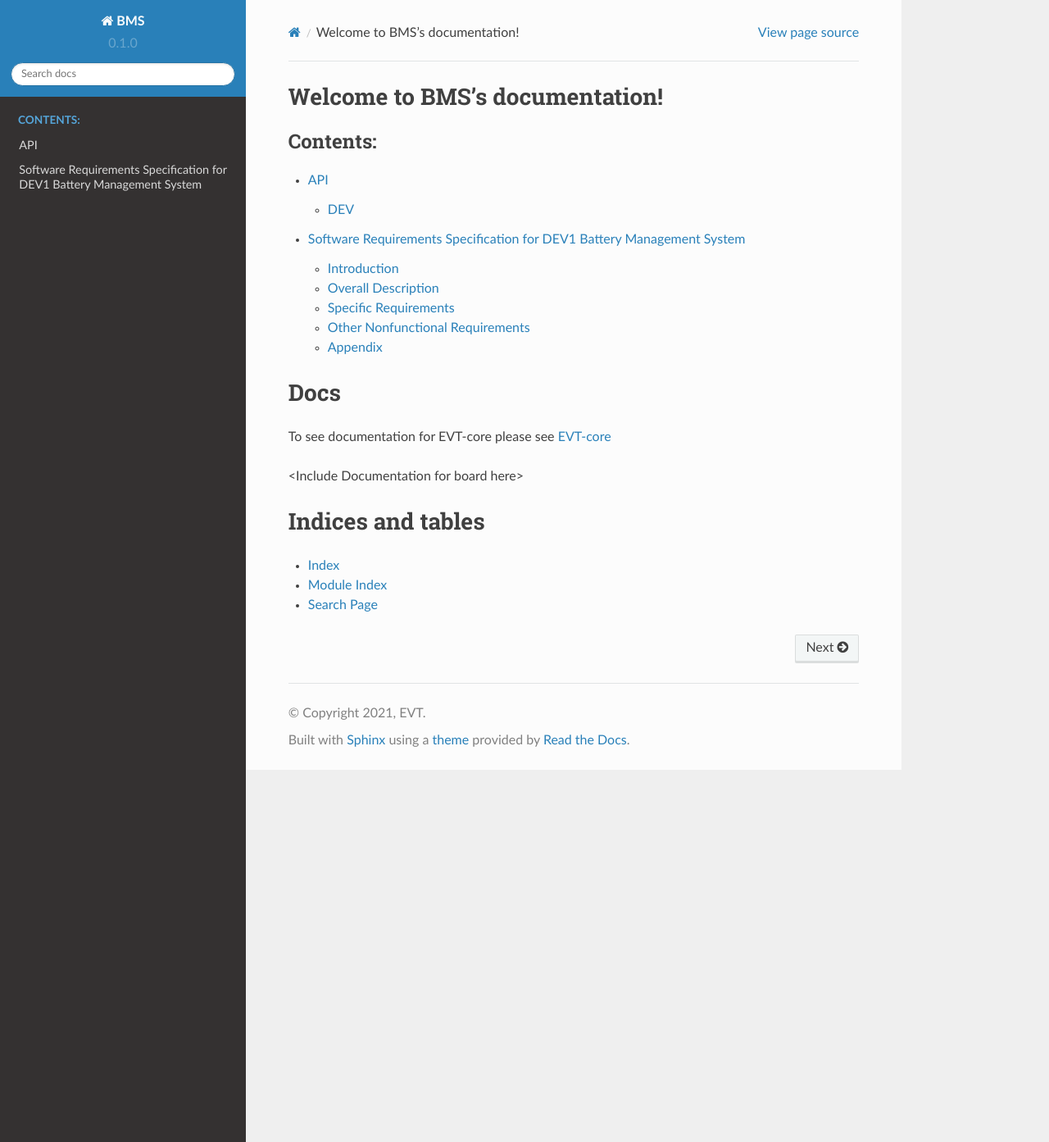
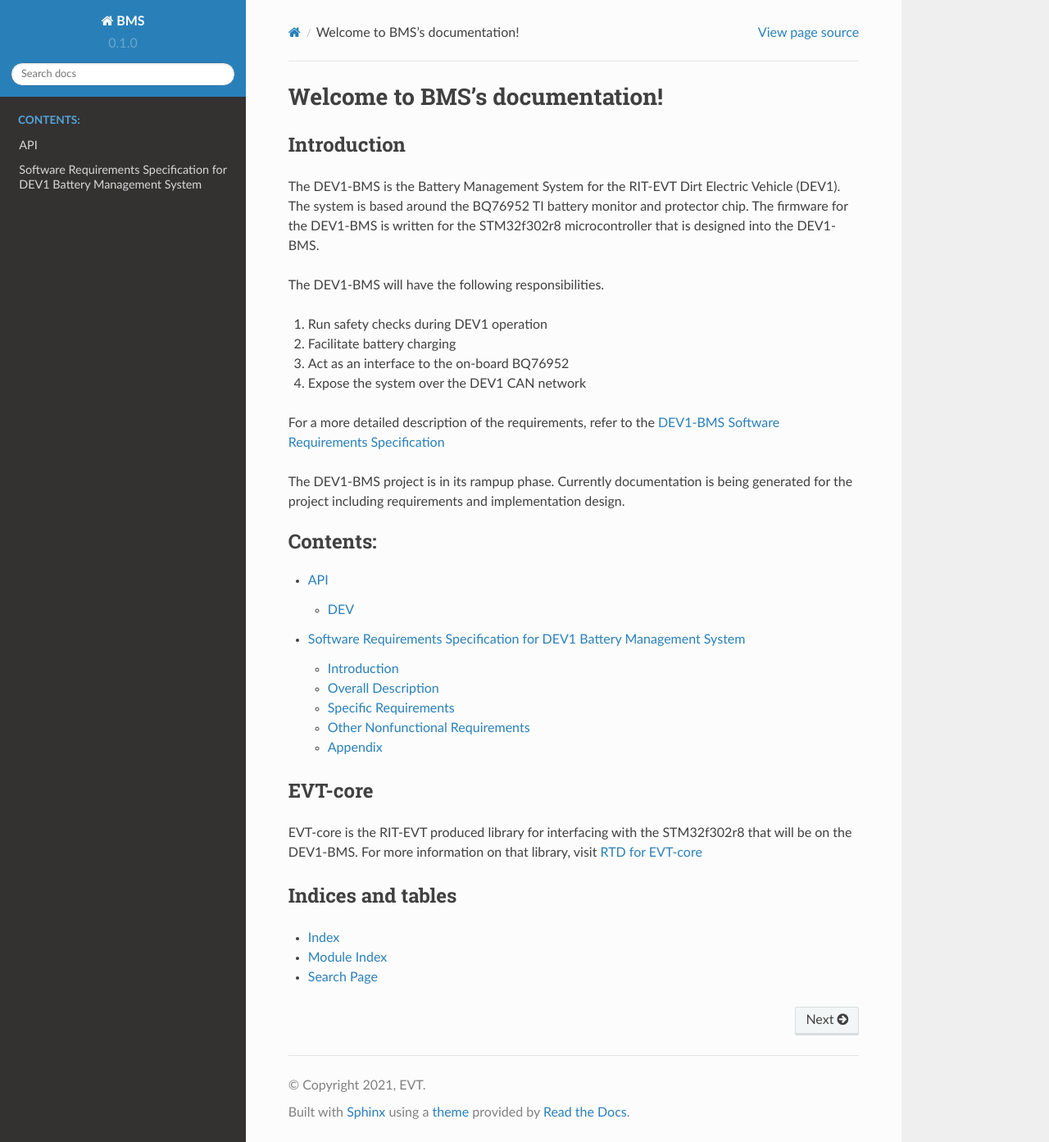
Before and after one commit to RIT-EVT/BMS, a Sphinx documentation site: the page built from docs/source/index.rst, in a window 1280 px wide and 1393 px high. Shown: the whole window at 82% size. Built offline with Sphinx 7.4.7 and the Read the Docs theme 2.0.0, drawn with Linux system fonts in a browser that asks for light colours.

Commit message:
Update main page of the BMS

```diff
--- a/docs/source/index.rst
+++ b/docs/source/index.rst
@@ -3,8 +3,30 @@
    You can adapt this file completely to your liking, but it should at least
    contain the root `toctree` directive.
 
+===============================
 Welcome to BMS's documentation!
-======================================
+===============================
+
+Introduction
+============
+
+The DEV1-BMS is the Battery Management System for the RIT-EVT Dirt
+Electric Vehicle (DEV1). The system is based around the BQ76952 TI battery
+monitor and protector chip. The firmware for the DEV1-BMS is written for
+the STM32f302r8 microcontroller that is designed into the DEV1-BMS.
+
+The DEV1-BMS will have the following responsibilities.
+
+1. Run safety checks during DEV1 operation
+2. Facilitate battery charging
+3. Act as an interface to the on-board BQ76952
+4. Expose the system over the DEV1 CAN network
+
+For a more detailed description of the requirements, refer to the
+`DEV1-BMS Software Requirements Specification <https://dev1-bms.readthedocs.io/en/latest/srs.html>`_
+
+The DEV1-BMS project is in its rampup phase. Currently documentation is being
+generated for the project including requirements and implementation design.
 
 .. toctree::
    :maxdepth: 2
@@ -13,12 +35,12 @@ Welcome to BMS's documentation!
    api/index.rst
    srs.rst
 
-Docs
-====
+EVT-core
+========
 
-To see documentation for EVT-core please see `EVT-core <https://evt-core.readthedocs.io/en/latest/>`_
-
-<Include Documentation for board here>
+EVT-core is the RIT-EVT produced library for interfacing with the STM32f302r8
+that will be on the DEV1-BMS. For more information on that library, visit
+`RTD for EVT-core <https://evt-core.readthedocs.io/en/latest/>`_
 
 Indices and tables
 ==================
```
